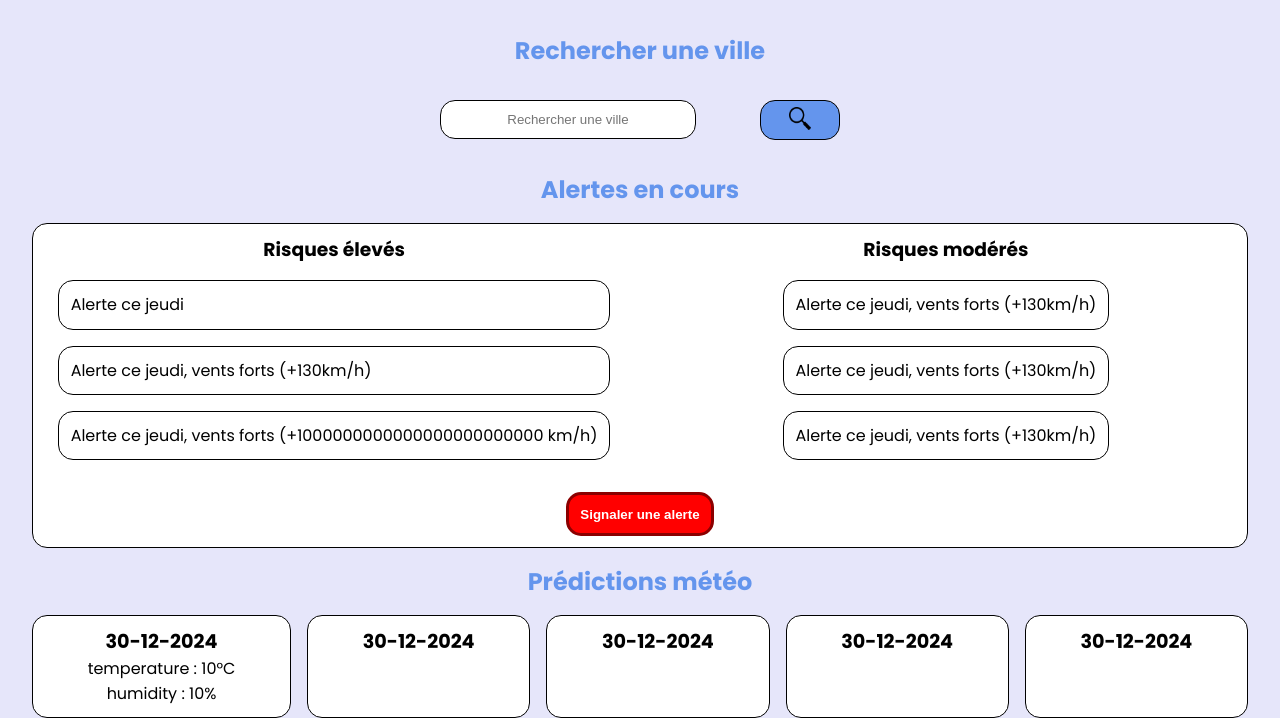
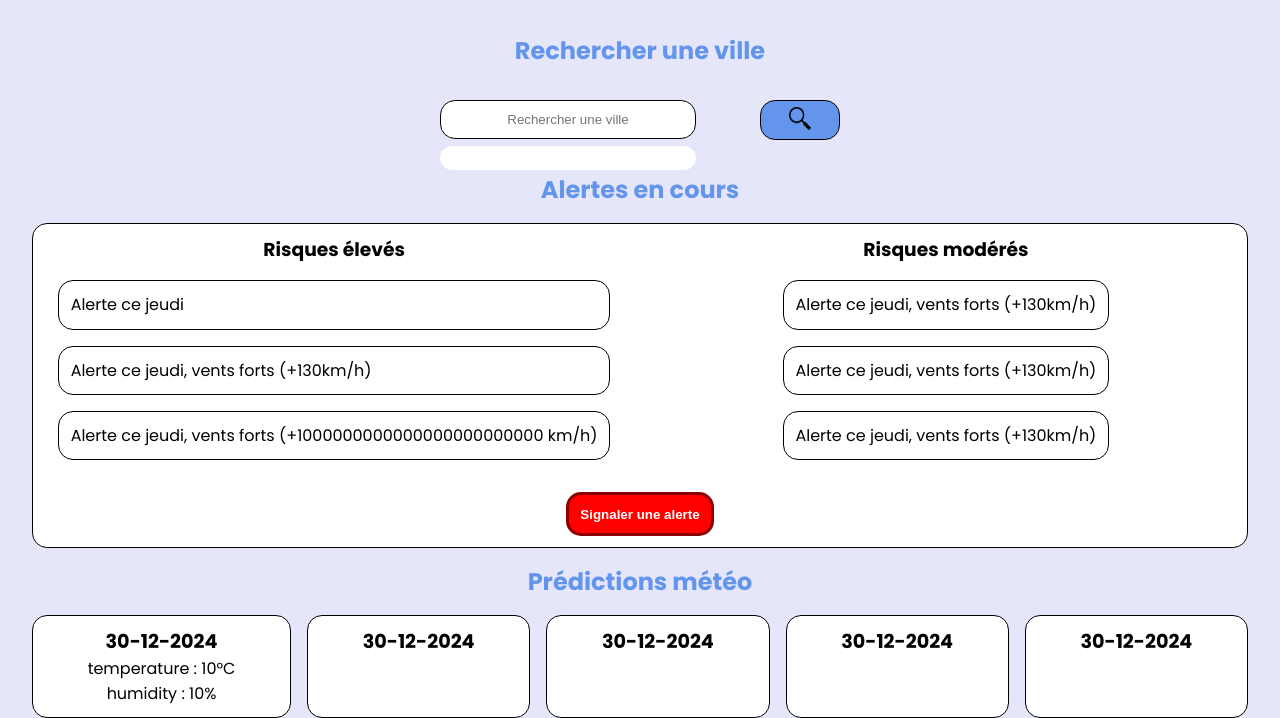
Before and after one commit to Neogiciaa/StormShield-Client, a website: page index.html in a window 1280 px wide. Shown: the part 904-1622 px from the top of the page. Drawn offline with nearby package versions, Linux system fonts and the light colour scheme.

Commit message:
Updated suggestion input style

```diff
--- a/style.css
+++ b/style.css
@@ -129,18 +129,20 @@ main {
         }
 
         #search-suggestions {
+            margin-top: 0.4rem;
+            border: 1px solid white;
+            padding: 0.7rem;
             list-style: none;
             background-color: light-dark(var(--light-container-color), var(--dark-container-color));
             border-radius: var(--container-border-radius);
             position: absolute;
-            /*top: 100%; !* Place la liste directement sous l'input *!*/
             width: 100%;
             z-index: 10;
-            max-height: 200px; /* Ajoutez une hauteur max pour la liste */
-            overflow-y: auto;  /* Permet le scroll si la liste est trop longue */
+            max-height: 200px;
+            overflow-y: auto;
 
             li {
-                padding: 0 0.7rem;
+                padding: 0 0.4rem;
                 border-radius: inherit;
 
                 &:hover {
```
